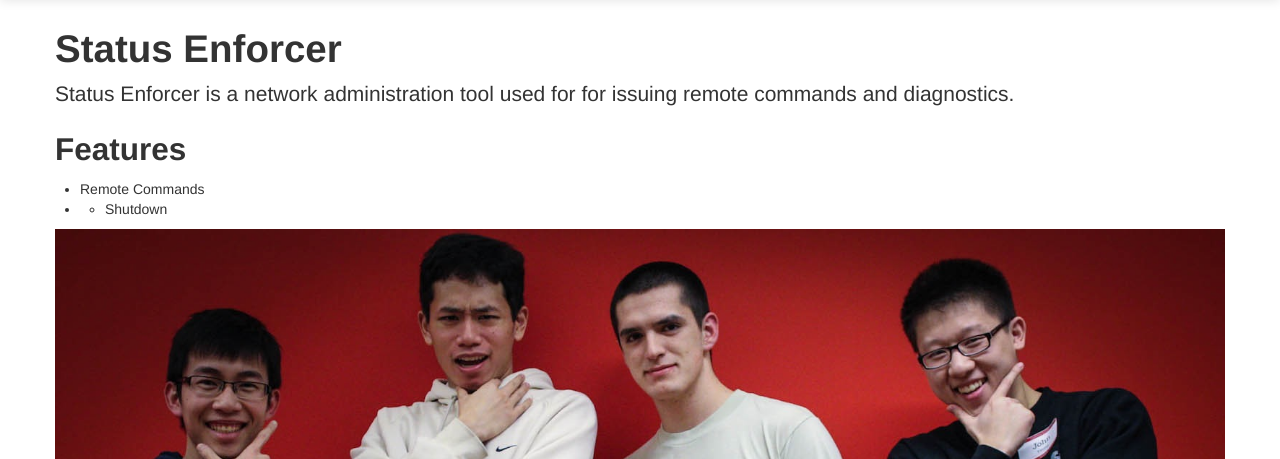
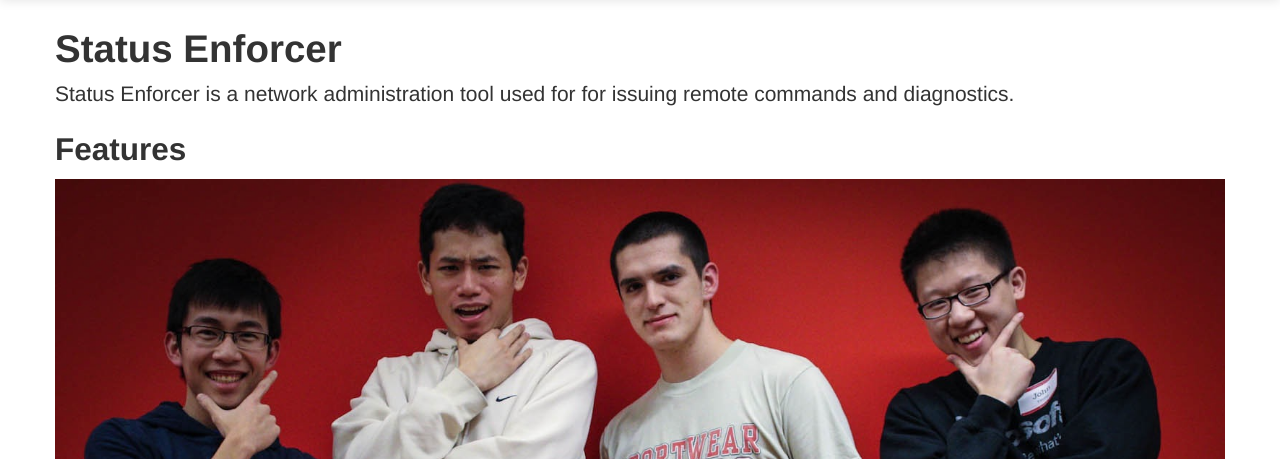
Before and after one commit to doubledubba/statusEnforcer, a Django app: page / in a window 1280 px wide. Shown: the part 41-500 px from the top of the page. Run offline with Django 3.2, Linux system fonts and the light colour scheme; parts of the project's set-up code (start-up, migrations or seed data) failed here and were passed over; some libraries are stand-ins or nearby versions.

Commit message:
updated html

```diff
--- a/statusEnforcer/statusEnforcer/templates/server/index.html
+++ b/statusEnforcer/statusEnforcer/templates/server/index.html
@@ -5,12 +5,7 @@
 <p class="lead">Status Enforcer is a network administration tool used for for issuing remote commands and diagnostics.</p>
 
 <h2>Features</h2>
-<ul>
-    <li>Remote Commands<li>
-    <ul>
-        <li>Shutdown</li>
-    </ul>
-</ul>
+
 
 <img src="/static/img/team.jpg" />
 
```
Also changed, not shown: statusEnforcer/statusEnforcer/enforcer.db.
